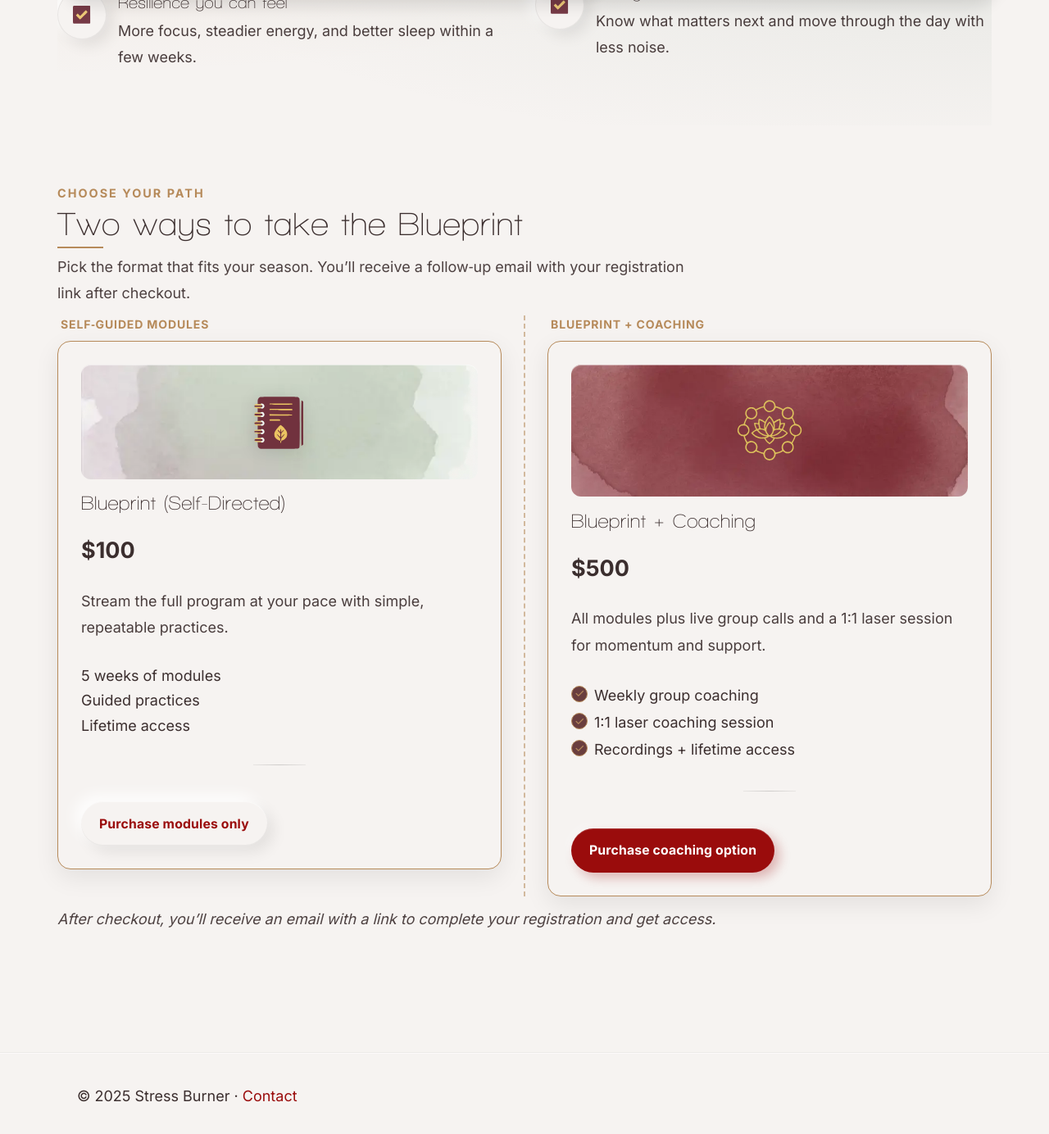
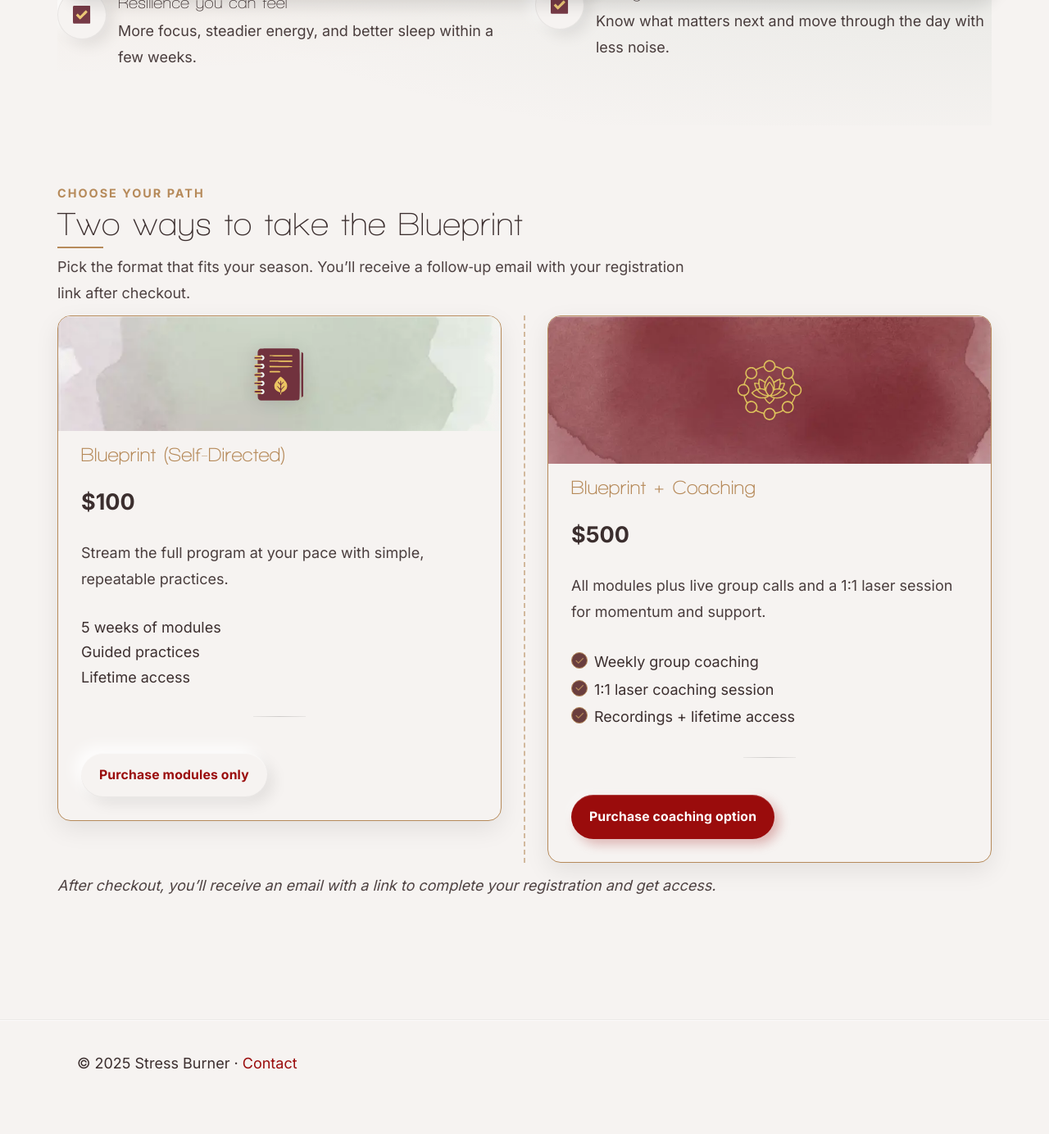
Before and after one commit to chriswakeley/test-blog, a Jekyll site: the page built from course.md, in a window 1280 px wide and 1400 px high, scrolled down 2324 px. Shown: the top 1384 px of the window at 82% size. Built offline with Jekyll 4.4.1, drawn with Linux system fonts in a browser that asks for light colours; after the commit the page ends 3684 px from its top, so only the background shows below that.

Commit message:
Refactor pricing section by removing overline labels for improved clarity and visual consistency

```diff
--- a/assets/css/main.css
+++ b/assets/css/main.css
@@ -323,16 +323,20 @@ main{flex:1}
 .options-compare{position:relative;display:grid;grid-template-columns:repeat(2, minmax(280px, 1fr));gap:56px;align-items:start}
 .options-compare::before{content:"";position:absolute;top:0;bottom:0;left:50%;transform:translateX(-50%);border-left:2px dashed var(--sb-gold);opacity:.55;pointer-events:none}
 .overline-label{letter-spacing:.06em;text-transform:uppercase;color:var(--sb-gold);font-weight:700;font-size:.78rem;margin:0 0 10px 4px}
-.price-card{background:var(--sb-warm);border:1.5px solid var(--sb-gold);border-radius:16px;box-shadow:0 10px 30px rgba(0,0,0,.08);padding:28px;display:flex;flex-direction:column;gap:12px}
-.price-card .card-title{font-size:24px;line-height:1.2;margin:.2rem 0 .2rem}
+.price-card{background:var(--sb-warm);border:1.5px solid var(--sb-gold);border-radius:16px;box-shadow:0 10px 30px rgba(0,0,0,.08);padding:28px;display:flex;flex-direction:column;gap:12px;overflow:hidden;--pc-pad:28px}
+.price-card .card-title{font-size:24px;line-height:1.2;margin:.2rem 0 .2rem;color:var(--sb-gold);font-weight:700}
 .price-card .card-price{font-weight:800;font-size:1.5rem;margin:.2rem 0 .4rem}
 .price-card .card-blurb{opacity:.92;margin:.1rem 0 .6rem}
 .price-card .cta-row{justify-content:flex-start}
 /* Left card hero with watercolor banner and emblem */
-.card-hero{position:relative;border-radius:12px;overflow:hidden;min-height:140px;background: center/cover no-repeat;box-shadow:inset 0 1px 0 rgba(255,255,255,.5)}
+.card-hero{position:relative;border-radius:0;overflow:hidden;min-height:140px;background: center/cover no-repeat;box-shadow:inset 0 1px 0 rgba(255,255,255,.5)}
 .card-hero .hero-emblem{position:absolute;left:50%;top:50%;transform:translate(-50%, -50%);width:72px;height:auto;filter:drop-shadow(0 2px 10px rgba(0,0,0,.12))}
 /* Right card media band with red splash and centered gold lotus */
-.media-band{position:relative;border-radius:12px;overflow:hidden;aspect-ratio:6/2;background-position:top center;background-repeat:no-repeat;background-size:cover;box-shadow:inset 0 1px 0 rgba(255,255,255,.5)}
+.media-band{position:relative;border-radius:0;overflow:hidden;aspect-ratio:6/2;background-position:top center;background-repeat:no-repeat;background-size:cover;box-shadow:inset 0 1px 0 rgba(255,255,255,.5)}
+.price-card .card-hero,
+.price-card .media-band{ margin-left: calc(-1 * var(--pc-pad)); margin-right: calc(-1 * var(--pc-pad)); }
+.price-card .card-hero:first-child,
+.price-card .media-band:first-child{ margin-top: calc(-1 * var(--pc-pad)); }
 .media-band .media-center{position:absolute;left:50%;top:50%;transform:translate(-50%,-50%);width:80px;height:auto;filter:drop-shadow(0 2px 10px rgba(0,0,0,.12))}
 /* Feature lists */
 .features-plain{list-style:none;padding:0;margin:.1rem 0 .4rem}
@@ -396,7 +400,7 @@ main{flex:1}
   /* Pricing compare responsive */
   .options-compare{grid-template-columns:1fr;gap:24px}
   .options-compare::before{content:none}
-  .price-card{padding:22px}
+  .price-card{padding:22px; --pc-pad:22px}
   .brand .logo{ --logo-icon-size:40px }
   .grid.cols-3{grid-template-columns:1fr}
   .features.cols-3{grid-template-columns:1fr}
--- a/course.md
+++ b/course.md
@@ -138,7 +138,6 @@ permalink: /course/
   <div class="options-compare">
     <!-- Left: Self-guided modules -->
     <div>
-      <div class="overline-label">Self‑Guided Modules</div>
       <div class="price-card">
         <div class="card-hero" style="background-image: url('{{ '/assets/images/greenwatercolorbanner.webp' | relative_url }}');">
           <img class="hero-emblem" src="{{ '/assets/images/notebook.svg' | relative_url }}" alt="Notebook icon" />
@@ -160,7 +159,6 @@ permalink: /course/
 
     <!-- Right: Blueprint + Coaching -->
     <div>
-      <div class="overline-label">Blueprint + Coaching</div>
       <div class="price-card">
         <div class="media-band" style="background-image: url('{{ '/assets/images/watercolorcardbanner.webp' | relative_url }}');">
           <img class="media-center" src="{{ '/assets/images/coachingicon.svg' | relative_url }}" alt="Coaching icon" />
```
